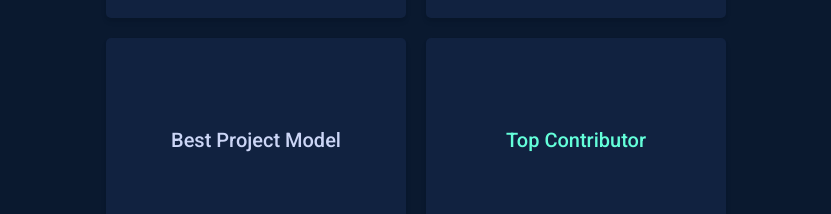
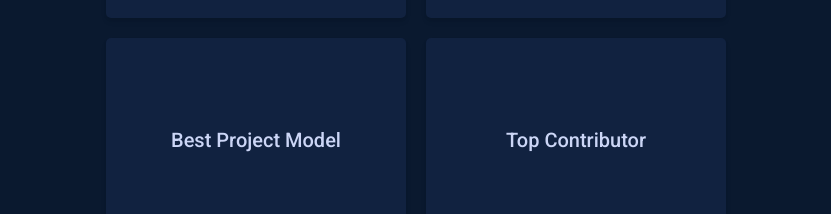
Before and after one commit to Sheik-Faridh/Angular, an Angular app in the folder myportfolio/: page / in a window 1280 px wide. Shown: the part 2780-2994 px from the top of the page, without its empty margins (224-1055 px from the left). Built offline with nearby package versions, Linux system fonts and the light colour scheme; a web font is replaced by a local one.

Commit message:
Updated Career Styles

```diff
--- a/myportfolio/src/app/components/career/career.component.css
+++ b/myportfolio/src/app/components/career/career.component.css
@@ -369,7 +369,7 @@ section.career-section main div.achievement-wrapper div.achievement-details p {
   font-size: 16px;
   line-height: 1.5;
   color: var(--secondary-light-color);
-  transition: 1s all;
+  transition: 2s all;
 }
 
 section.career-section
@@ -385,7 +385,7 @@ section.career-section main a {
   text-decoration: none;
   text-decoration-skip-ink: auto;
   position: relative;
-  color: var(--primary-color);
+  color: inherit;
 }
 
 section.career-section main a::after {
```
